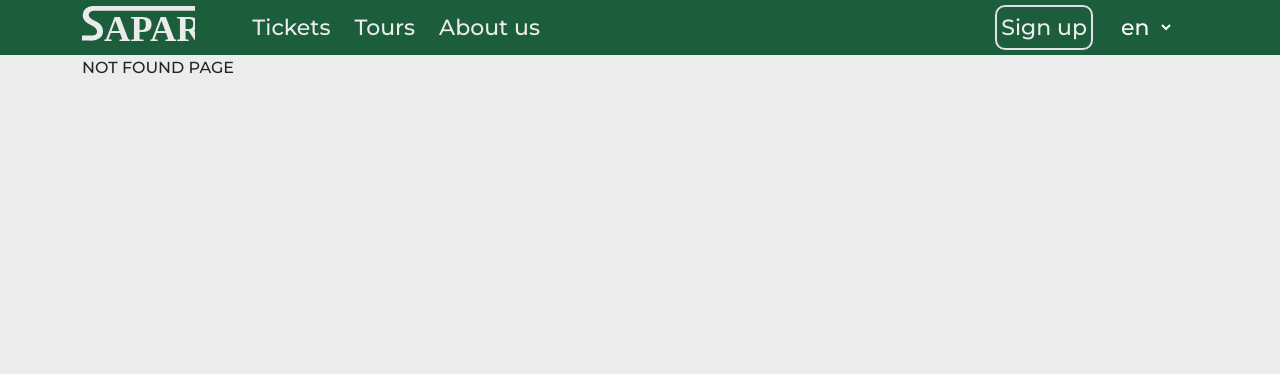
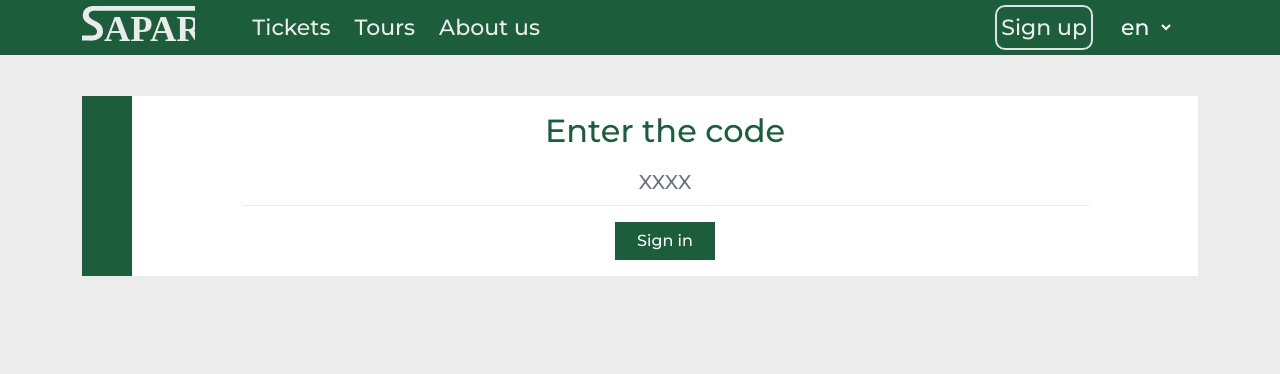
Before and after one commit to Sultan0102/SaparApiProject, a Vue app in the folder client/sapar/: page /email-code/1 in a window 1280 px wide. Before the commit this address had no page. Shown: the top 374 px of the page. Built offline with nearby package versions, Linux system fonts and the light colour scheme; what @kyvg/vue3-notification would draw is missing.

Commit message:
Added Verification COde.

```diff
--- a/client/sapar/router/router.js
+++ b/client/sapar/router/router.js
@@ -45,7 +45,7 @@ const routes = [
     meta: { guest: true },
   },
   {
-    path: "/email-code",
+    path: "/email-code/:email",
     component: VerificationCode,
     name: "VerificationCode",
     props: true,
--- a/client/sapar/src/components/App-Login.vue
+++ b/client/sapar/src/components/App-Login.vue
@@ -71,8 +71,7 @@ export default {
                 (error) => {
 
                     if(error.response.data.error_code == 'user_not_verified') {
-                        debugger;
-                        this.$router.push({name: "VerificationCode", params: { email: this.form.email }})
+                        this.$router.push({ name: "VerificationCode", params: { email: this.form.email }})
                     }
 
                     var errorCode = this.$t(error.response.data.error_code)
--- a/client/sapar/src/components/VerificationCode.vue
+++ b/client/sapar/src/components/VerificationCode.vue
@@ -1,11 +1,10 @@
 <template>
     <div class="container-fluid py-5">
         <div class="container">
-            <form class="text-center mt-5" @submit.prevent="submit">
+            <form id="verification-form" class="text-center mt-5" @submit.prevent="submit">
                 <h2 class="pt-3">{{ $t('Enter the code') }}</h2>
                 <div class="mb-3">
-                <input v-model="verificationCode" class="form-control form-control-lg text-center" type="text" placeholder="XXXX">
-                <input :email="this.email" style="display:hidden;" type="text">
+                <input v-model="verificationCode" name="verificationCode" class="form-control form-control-lg text-center" type="text" placeholder="XXXX">
                 </div>
                 <button type="submit" class="btn btn-primary mb-3">{{ $t('Sign in') }}</button> <br/>
             </form>
@@ -18,35 +17,86 @@
 
 <script>
 import { mapActions } from "vuex";
+import AuthService from "@/services/AuthService";
 
 export default {
-    props:['email'],
+    name: 'VerificationCode',
+    props: {
+        email: {
+            type: String,
+            required: true
+        }
+    },
     data() {
         return {
-            verificationCode: "",
-            showError: false
+            verificationCode: ""
         }
     },
     methods: {
         async submit() {
-            console.log(this.email)
-            console.log(this.verificationCode)
+            let form = $("#verification-form");
+
+            if(!form.valid()) {
+                var validateResult = form.validate();
+                var errorMessages = '';
+
+                validateResult.errorList.forEach(function (error) {
+                    errorMessages += error.message + '<br />';
+                });
+                this.$notify({
+                    type: 'error',
+                    text: errorMessages
+                })
+                return;
+            }
+            AuthService.verify(this.email, this.verificationCode).then(()=>{
+                this.$router.push({path: "/login"})
+                this.$notify({
+                    type: 'success',
+                    title: "Success",
+                    text: "Successfully Verified!",
+                })
+            },
+            (error)=> {
+                var errorCode = this.$t(error.response.data.error_code)
+                var errorMessage = this.$t(errorCode)
+                this.$notify({
+                    type: 'error',
+                    title: "Error",
+                    text: errorMessage,
+                })
+            })
+        },
+        enableValidation() {
+            let form = $("#verification-form");
+
+            form.validate({
+                rules: {
+                    verificationCode: {
+                        required: true,
+                        digits: true,
+                        minlength: 4,
+                        maxlength: 4
+                    }
+                },
+                messages: {
+                    vefificationCode: {
+                        required: "Verification Code field is required",
+                        digits: "You can enter only digits!",
+                        minlength: "You enter minimum 4 digits",
+                        maxlength: "You enter maximum 4 digits",
+                    }
+
+                }
+            });
         }
-
+    },
+    mounted() {
+        this.enableValidation();
     }
 }
 </script>
 
 <style scoped>
-p{
-    color:#1C5E3C;
-    padding-bottom: 0px !important;
-}
-.alert{
-    margin: auto;
-    width: 50%;
-}
-form{
-	max-width: 600px;
-}
+
 </style>
--- a/client/sapar/src/services/AuthService.js
+++ b/client/sapar/src/services/AuthService.js
@@ -34,6 +34,13 @@ class AuthService {
             password: user.password,
         });
     }
+
+    verify(email, code) {
+        return Api.auth.post("verify/", {
+            email,
+            verificationCode: code
+        });
+    }
 }
 
 
--- a/client/sapar/src/services/setupinterceptors.js
+++ b/client/sapar/src/services/setupinterceptors.js
@@ -23,10 +23,9 @@ const setup = (store, router, axiosInstance) => {
     },
     async (err) => {
       const originalConfig = err.config;
-
+      debugger;
       if (originalConfig.url !== "login/" && err.response) {
         // Access Token was expired
-        debugger;
 
         if(err.response.status == 401) {
           // redirect to login?
```
